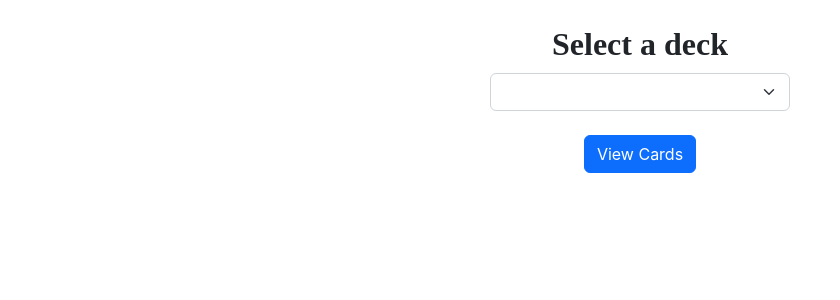
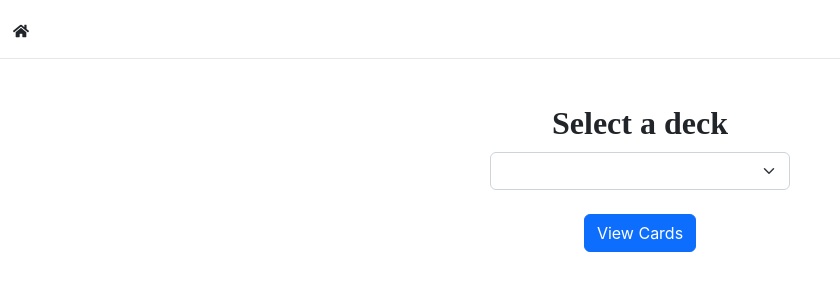
Before and after one commit to drag0sd0g/anki-manager, a React (Create React App) app: page / in a window 1280 px wide. Shown: the top 300 px of the page, without its empty margins (0-840 px from the left). Built offline with nearby package versions, Linux system fonts and the light colour scheme.

Commit message:
added header and basic routing

```diff
--- a/package.json
+++ b/package.json
@@ -10,7 +10,9 @@
     "bootstrap": "^5.2.3",
     "react": "^18.2.0",
     "react-dom": "^18.2.0",
+    "react-icons": "^4.7.1",
     "react-redux": "^8.0.5",
+    "react-router-dom": "^6.6.1",
     "react-scripts": "5.0.1"
   },
   "scripts": {
--- a/src/App.js
+++ b/src/App.js
@@ -1,11 +1,20 @@
+import { BrowserRouter as Router, Routes, Route } from "react-router-dom";
 import "./App.css";
+import Header from "./components/Header";
 import DeckSelect from "./pages/DeckSelect";
 
 function App() {
   return (
-    <div className="App">
-      <DeckSelect />
-    </div>
+    <>
+      <Router>
+        <div className="App">
+          <Header />
+          <Routes>
+            <Route path="/" element={<DeckSelect />} />
+          </Routes>
+        </div>
+      </Router>
+    </>
   );
 }
 
--- /dev/null
+++ b/src/components/Header.jsx
@@ -0,0 +1,20 @@
+import { useNavigate } from "react-router-dom";
+import { FaHome } from "react-icons/fa";
+
+function Header() {
+  const navigate = useNavigate();
+
+  const goHome = () => {
+    navigate("/");
+  };
+
+  return (
+    <header className="header">
+      <button className="btn" onClick={goHome}>
+        <FaHome />
+      </button>
+    </header>
+  );
+}
+
+export default Header;
--- a/src/index.css
+++ b/src/index.css
@@ -46,3 +46,12 @@ h3 {
   width: 300px;
   padding-top: 25px;
 }
+
+.header {
+  display: flex;
+  justify-content: space-between;
+  align-items: center;
+  padding: 10px 0;
+  border-bottom: 1px solid #e6e6e6;
+  margin-bottom: 20px;
+}
--- a/src/pages/DeckSelect.jsx
+++ b/src/pages/DeckSelect.jsx
@@ -45,7 +45,7 @@ function DeckSelect() {
           {dropDownDeckOptions}
         </select>
         <br />
-        <button type="button" class="btn btn-primary" onClick={onViewCards}>
+        <button type="button" className="btn btn-primary" onClick={onViewCards}>
           View Cards
         </button>
       </form>
```
Also changed, not shown: 1 other file (tests, documents, lock files or other folders).
